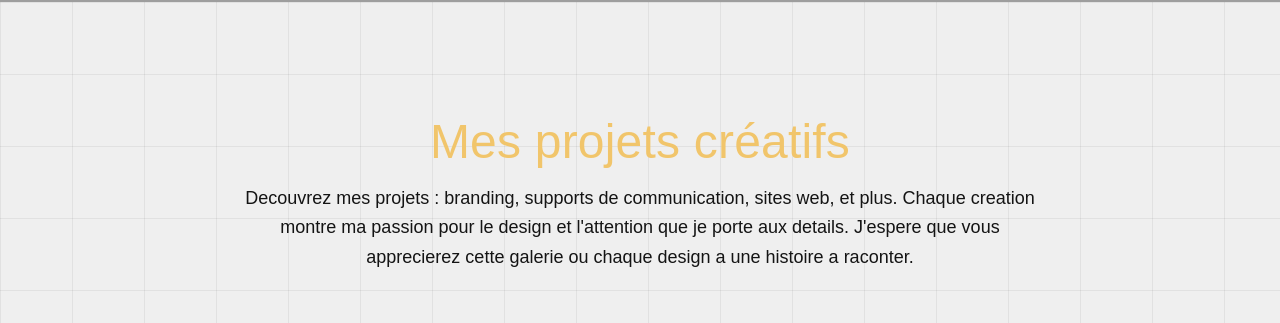
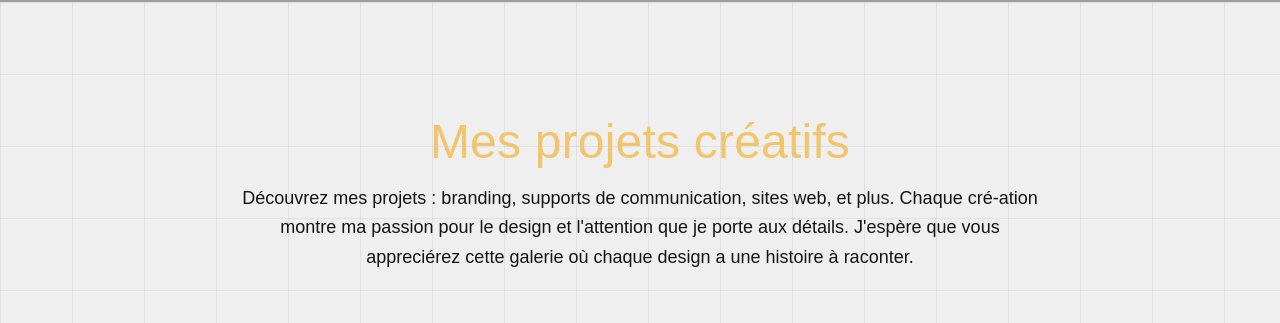
Before and after one commit to ThomasBausiere/mzk, an Angular app: page /#/ in a window 1280 px wide. Shown: the part 718-1041 px from the top of the page. Built offline with nearby package versions, Linux system fonts and the light colour scheme; grey boxes are pictures that could not be loaded; a web font is replaced by a local one.

Commit message:
Fix carousel-component: accents

```diff
--- a/src/app/components/projects-carousel/projects-carousel.html
+++ b/src/app/components/projects-carousel/projects-carousel.html
@@ -2,9 +2,9 @@
   <div class="projects-carousel__head center">
     <h2 class="h-display projects-carousel__title text-accent title">Mes projets créatifs</h2>
     <p class="projects-carousel__subtitle texts">
-      Decouvrez mes projets : branding, supports de communication, sites web, et plus.
-      Chaque creation montre ma passion pour le design et l'attention que je porte aux details.
-      J'espere que vous apprecierez cette galerie ou chaque design a une histoire a raconter.
+      Découvrez mes projets : branding, supports de communication, sites web, et plus.
+      Chaque cré-ation montre ma passion pour le design et l'attention que je porte aux détails.
+      J'espère que vous appreciérez cette galerie où chaque design a une histoire à raconter.
     </p>
   </div>
 
```
